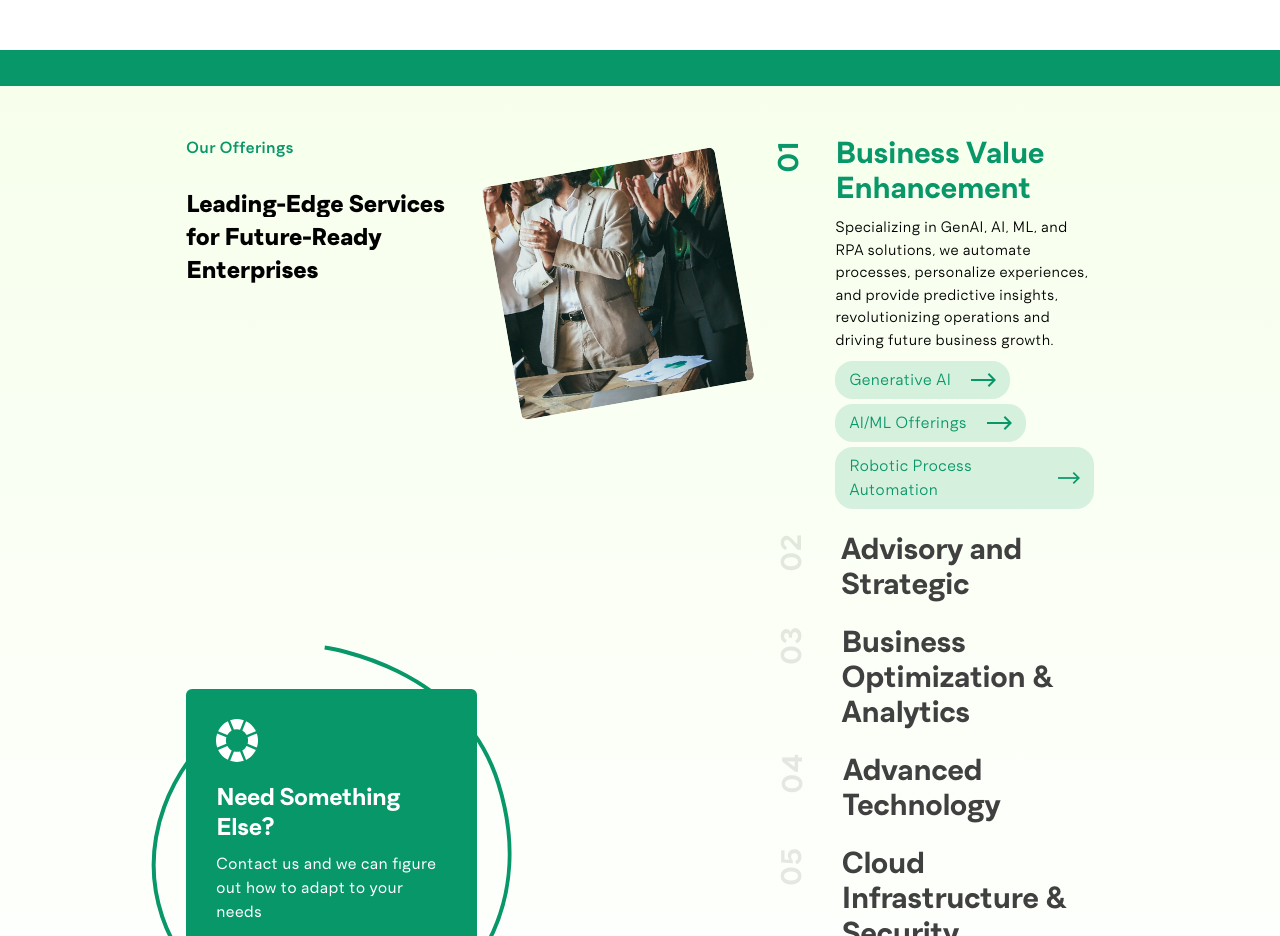
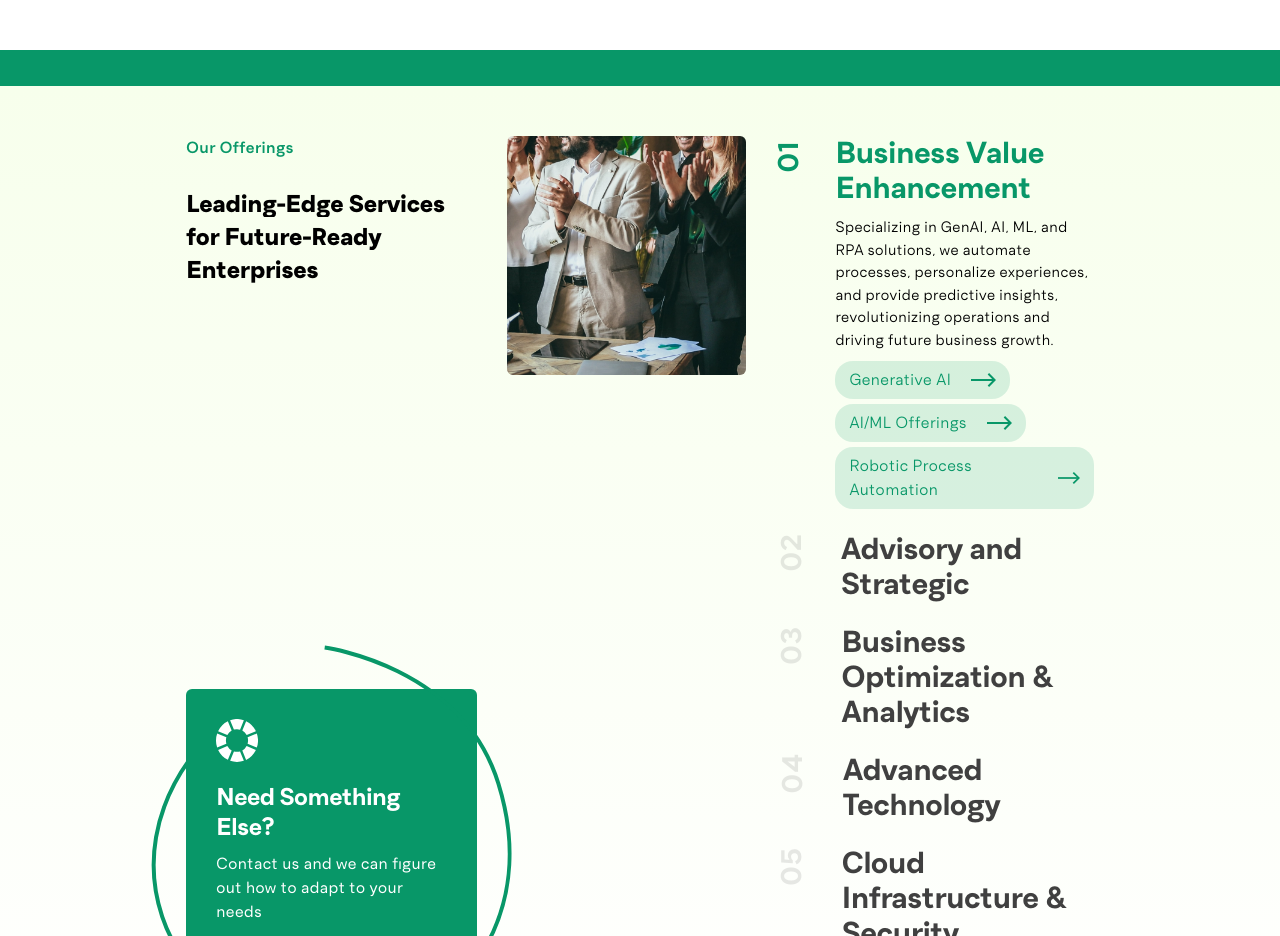
Before and after one commit to kirankittu2/qcentrio, a Next.js app: page / in a window 1280 px wide. Shown: the part 1480-2416 px from the top of the page. Built offline with nearby package versions, Linux system fonts and the light colour scheme; some icons are missing.

Commit message:
minor animation changes to offering image

```diff
--- a/app/ui/globals.css
+++ b/app/ui/globals.css
@@ -2276,25 +2276,52 @@ h2.blog-page-side-heading {
 }
 
 .service-offerings-image{
-  rotate: 720deg;
+  /* rotate: 720deg; */
   opacity: 0;
   width: 236px;
-  transform: translate(100% , 29px);
+  /* transform: translate(100% , 30%); */
   transition: all 1s ease-in;
 }
 
-.service-offerings-image > div{
+.service-offerings-image > div
+{
   position: relative;
   width: 236px;
-  max-height: 236px;
-  height: 100%;
-  transform: scale(0, 0);
+  /* height: 236px; */
+  /* height: 100%; */
+  /* transform: scale(0, 0); */
   transition: all 0.8s ease-in;
 }
 
-.service-offerings-image.active > div{
-  transform: scale(1, 1);
-}
+.service-offerings-image > div > div{
+  width: 0px;
+  height: 0px;
+  transform: translateX(200%) rotate(720deg) scale(0, 0);
+  transition: transform 1s ease-out, height 1s ease-out;
+}
+
+
+
+.service-offerings-image.active > div > div{
+  width: 239px;
+  height: 239px;
+  transform: translateX(0%) rotate(0deg) scale(1, 1);
+  /* animation: image-slide 1s ease-out; */
+  position: relative;
+}
+
+/* @keyframes image-slide {
+  0%   {
+    transform: translateX(200%) rotate(360deg);
+  }
+  50%{
+    transform: translateX(100%) rotate(360deg);
+  }
+  100%{
+    transform: translateX(0%) rotate(0deg);
+  }
+} */
+
 
 .service-offerings-image img{
   object-fit: cover;
@@ -2302,9 +2329,9 @@ h2.blog-page-side-heading {
 }
 
 .service-offerings-image.active{
-  rotate: -10deg;
+  /* rotate: -10deg; */
   opacity: 1;
-  transform: translate(0%, 29px);
+  /* transform: translate(0%, 29px); */
 }
 
 @media screen and (max-width: 1764px) {
--- a/app/ui/home-page/offerings.jsx
+++ b/app/ui/home-page/offerings.jsx
@@ -75,12 +75,14 @@ export default function Offerings({ data }) {
                   index == i ? "active" : ""
                 }`}>
                 <div>
+                  <div className="test">
                     <Image
                       className={`service-offerings-image-ani`}
                       fill
                       src={data.images[i]}
                       alt=""
                     />
+                  </div>
                 </div>
               </div>
               <div className="service-offerings-toggle-num">
```
Lines whose indentation alone changed are shown as unchanged.
